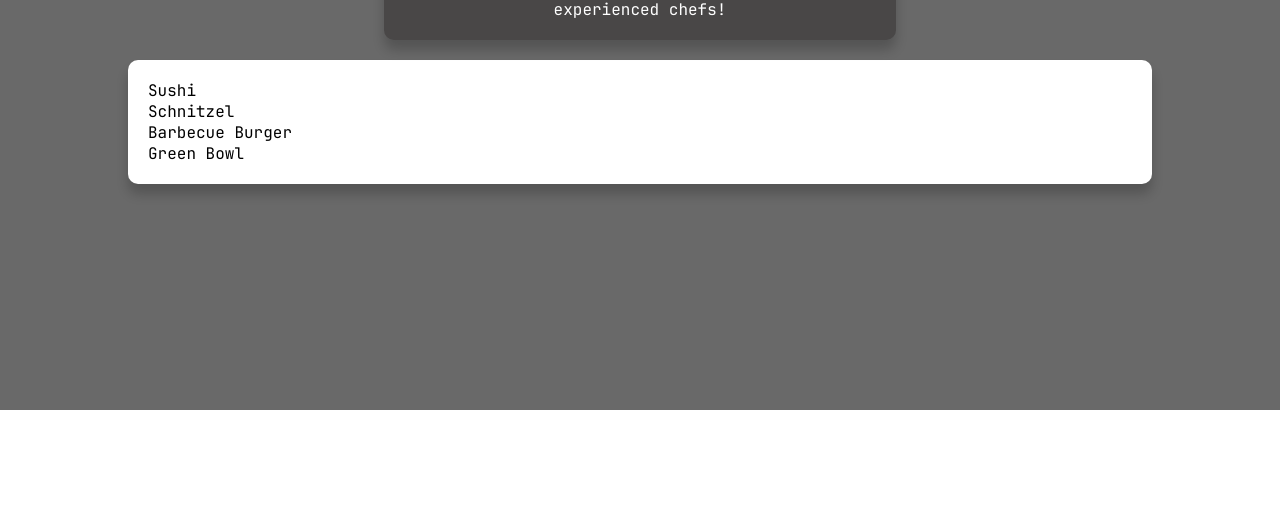
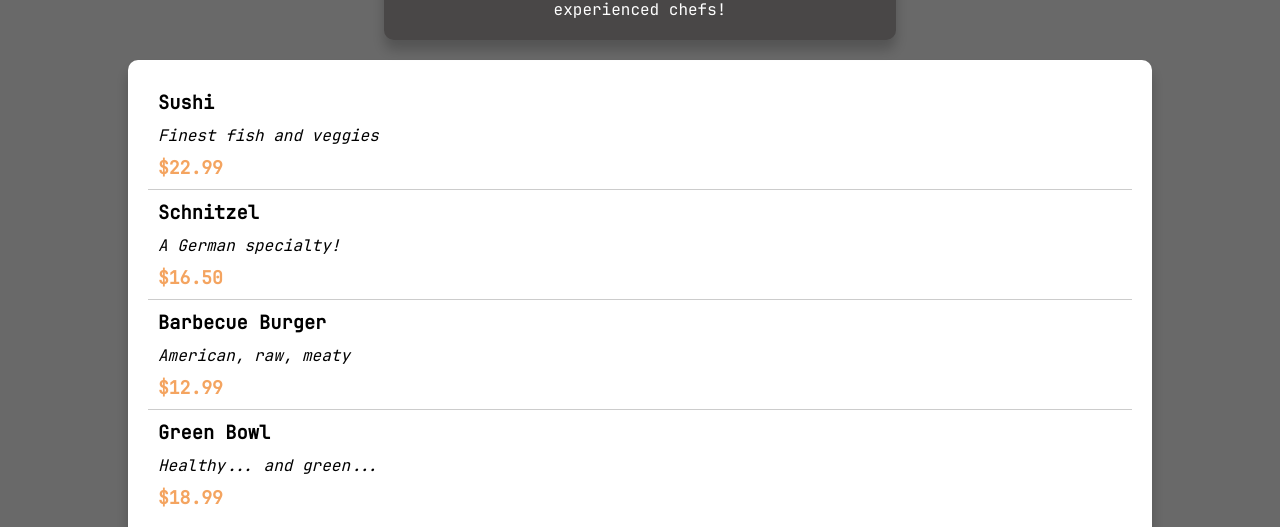
Before and after one commit to JasonWu73/es, a React (Create React App) app in the folder my-react/: page / in a window 1280 px wide. Shown: the part 390-917 px from the top of the page. Before the commit the page ends 800 px from the top, so only its background shows below. Built offline with nearby package versions, Linux system fonts and the light colour scheme.

Commit message:
Meal item component

```diff
--- a/my-react/src/food-order/meals/AvailableMeals.tsx
+++ b/my-react/src/food-order/meals/AvailableMeals.tsx
@@ -1,15 +1,19 @@
 import styles from './AvailableMeals.module.scss';
 import { DUMMY_MEALS } from './dummy-meals';
 import Card from '../shared/card/Card';
+import MealItem from './MealItem';
 
 export default function AvailableMeals() {
-  const meals = DUMMY_MEALS.map(meal => <li key={meal.id}>{meal.name}</li>);
-
   return (
     <div className={styles.meals}>
       <Card>
         <ul>
-          {meals}
+          {DUMMY_MEALS.map(meal => <MealItem
+            key={meal.id}
+            name={meal.name}
+            description={meal.description}
+            price={meal.price}
+          />)}
         </ul>
       </Card>
     </div>
--- /dev/null
+++ b/my-react/src/food-order/meals/MealItem.module.scss
@@ -0,0 +1,22 @@
+.item {
+  padding: 1rem;
+
+  &:not(:last-child) {
+    border-bottom: 0.1rem solid #ccc;
+  }
+
+  .name {
+    margin-bottom: 1rem;
+  }
+
+  .description {
+    font-style: italic;
+    margin-bottom: 1rem;
+  }
+
+  .price {
+    color: sandybrown;
+    font-weight: bolder;
+    font-size: 1.8rem;
+  }
+}
--- /dev/null
+++ b/my-react/src/food-order/meals/MealItem.tsx
@@ -0,0 +1,24 @@
+import styles from './MealItem.module.scss';
+
+export default function MealItem({ name, description, price }: Props) {
+  const formattedPrice = `$${price.toFixed(2)}`;
+
+  return (
+    <li className={styles.item}>
+      <div>
+        <h3 className={styles.name}>{name}</h3>
+        <div className={styles.description}>{description}</div>
+        <div className={styles.price}>{formattedPrice}</div>
+      </div>
+      <div>
+        {/* // TODO: Amount component */}
+      </div>
+    </li>
+  );
+};
+
+interface Props {
+  name: string,
+  description: string,
+  price: number
+}
```
